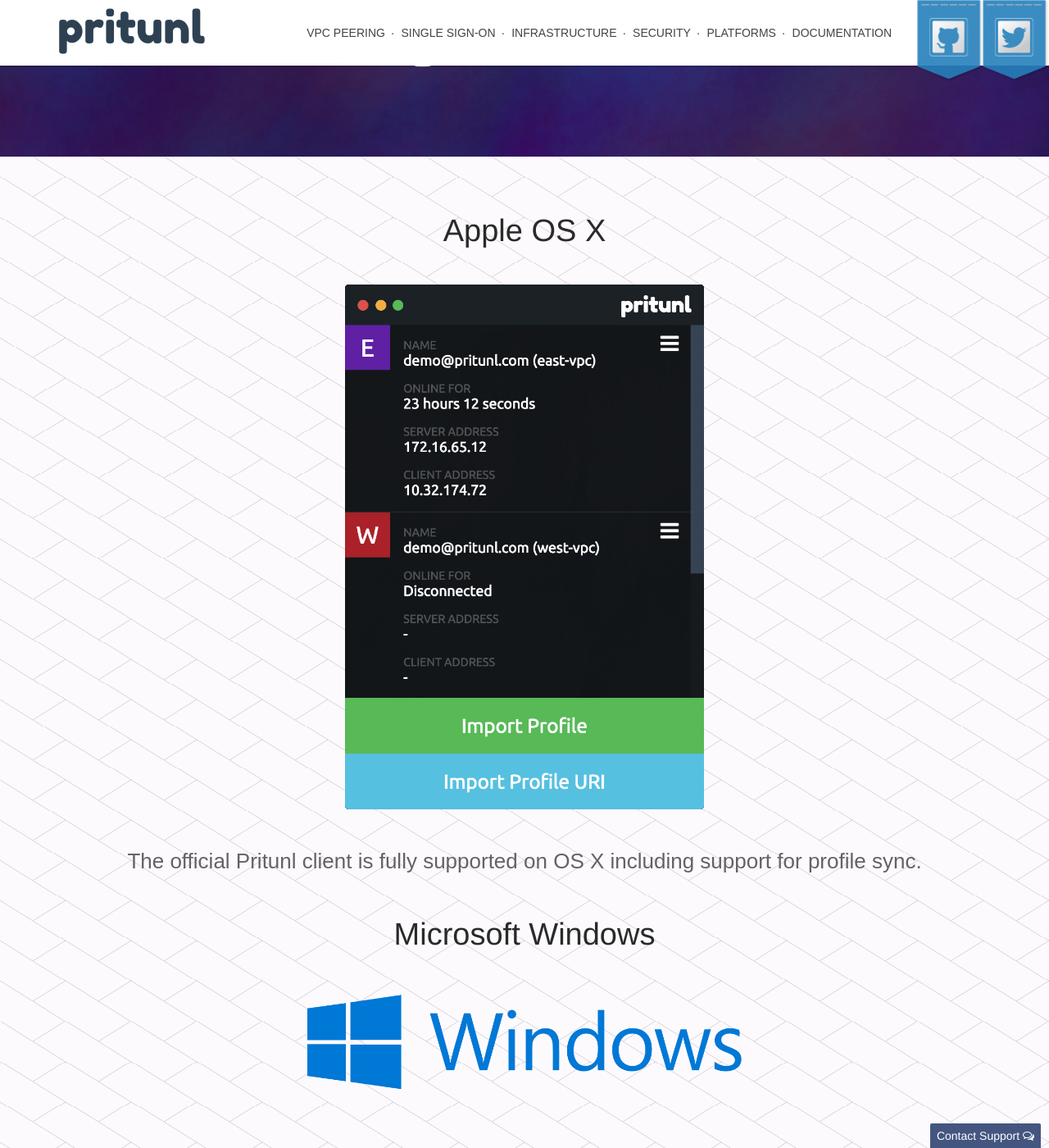
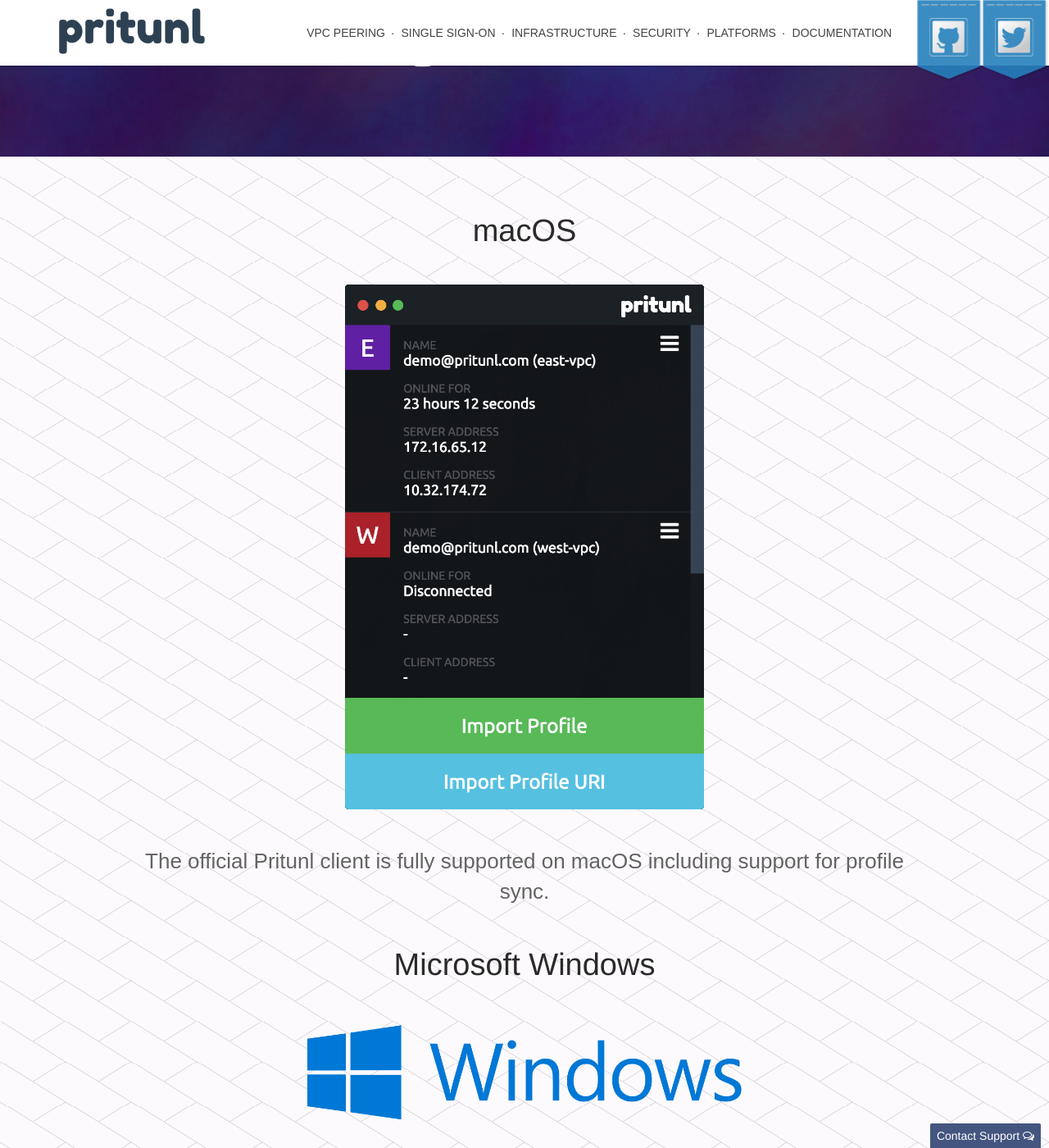
Before and after one commit to pritunl/pritunl.github.io, a Jekyll site: the page built from platforms.html, in a window 1280 px wide and 1400 px high, scrolled down 610 px. Shown: the whole window at 82% size. Built offline with Jekyll 4.4.1, drawn with Linux system fonts in a browser that asks for light colours; nearby versions of some CDN libraries; some web fonts are replaced; Markdown is read by kramdown in place of the engine named in the settings; comment, search, counter and statistics services are not loaded.

Commit message:
Rename macOS

```diff
--- a/index.html
+++ b/index.html
@@ -1207,8 +1207,8 @@
       </div>
       <div class="row">
         <div class="item col-md-5 col-sm-12 col-xs-12 col-md-offset-1">
-          <h3 class="title text-center">OS X</h3>
-          <img src="img/client_osx.png" style="width: 248px" alt="OS X Client"/><br>
+          <h3 class="title text-center">macOS</h3>
+          <img src="img/client_osx.png" style="width: 248px" alt="macOS Client"/><br>
           <a class="btn btn-lg btn-success" href="https://github.com/pritunl/pritunl-client-electron/releases/download/0.10.19/Pritunl.pkg.zip">Download Pkg</a>
         </div>
         <div class="item col-md-5 col-sm-12 col-xs-12">
--- a/platforms.html
+++ b/platforms.html
@@ -21,14 +21,14 @@
   <section class="features feature-simple section">
     <div class="container">
       <div class="row">
-        <h2 class="title text-center">Apple OS X</h2>
+        <h2 class="title text-center">macOS</h2>
         <div class="item col-md-6 col-md-offset-3 col-sm-6 col-sm-offset-3 col-xs-10 col-xs-offset-1">
-          <a href="https://client.pritunl.com"><img class="medium feature" src="img/screenshot.png" alt="OS X"/></a>
+          <a href="https://client.pritunl.com"><img class="medium feature" src="img/screenshot.png" alt="macOS"/></a>
         </div>
       </div>
       <div class="row">
         <div class="item feature-desc google-desc col-md-10 col-md-offset-1 col-sm-12 col-xs-12">
-          <p>The official Pritunl client is fully supported on OS X including support for profile sync.</p>
+          <p>The official Pritunl client is fully supported on macOS including support for profile sync.</p>
         </div>
       </div>
       <div class="row">
```
